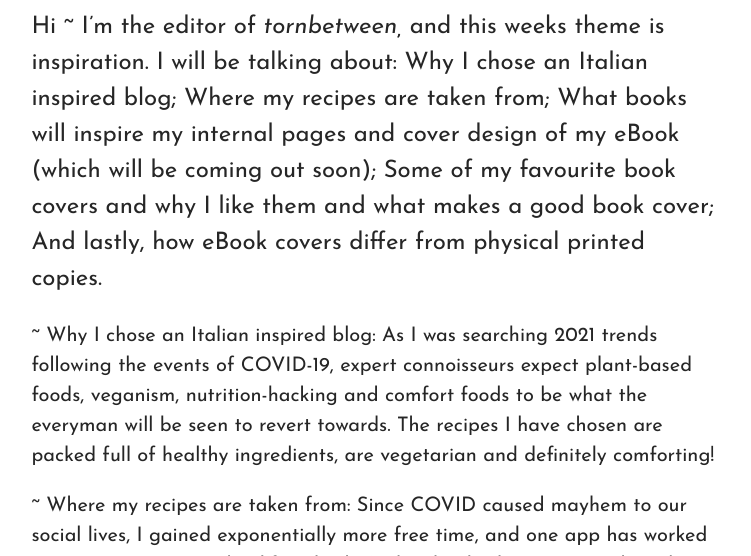
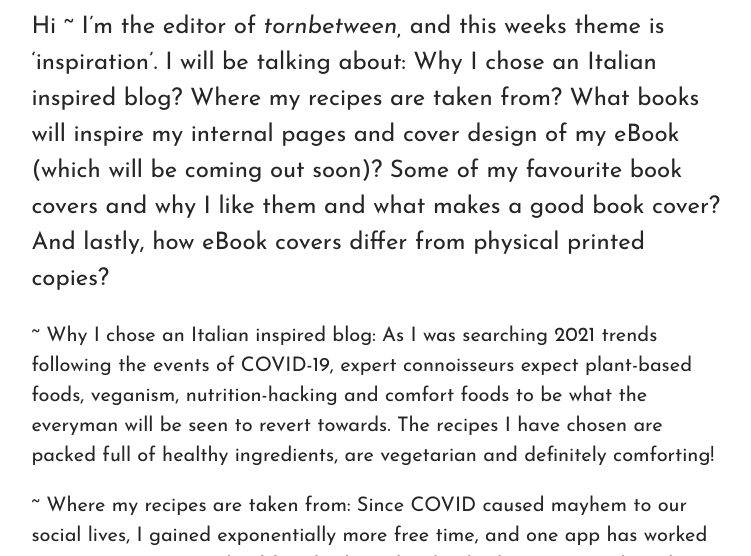
Before and after one commit to Hol1999/Hollyrecipewebsite, a Jekyll site: the page built from _posts/2021-02-06-first-diary-entry-inspiration.md, in a window 1280 px wide and 900 px high, cut to the strip 344-900 px from the top of the window. Shown: the whole strip, without its empty margins (263-1014 px from the left). Built offline with Jekyll 4.4.1, drawn with Linux system fonts in a browser that asks for light colours; some web fonts are replaced.

Commit message:
Update Post “2021-02-06-first-diary-entry-inspiration”

```diff
--- a/_posts/2021-02-06-first-diary-entry-inspiration.md
+++ b/_posts/2021-02-06-first-diary-entry-inspiration.md
@@ -9,7 +9,7 @@ comments: false
 tags:
   - ""
 ---
-Hi ~ I'm the editor of *tornbetween,* and this weeks theme is inspiration. I will be talking about: Why I chose an Italian inspired blog; Where my recipes are taken from; What books will inspire my internal pages and cover design of my eBook (which will be coming out soon); Some of my favourite book covers and why I like them and what makes a good book cover; And lastly, how eBook covers differ from physical printed copies.
+Hi ~ I'm the editor of *tornbetween,* and this weeks theme is 'inspiration'. I will be talking about: Why I chose an Italian inspired blog? Where my recipes are taken from? What books will inspire my internal pages and cover design of my eBook (which will be coming out soon)? Some of my favourite book covers and why I like them and what makes a good book cover? And lastly, how eBook covers differ from physical printed copies?
 
 ~ Why I chose an Italian inspired blog: As I was searching 2021 trends following the events of COVID-19, expert connoisseurs expect plant-based foods, veganism, nutrition-hacking and comfort foods to be what the everyman will be seen to revert towards. The recipes I have chosen are packed full of healthy ingredients, are vegetarian and definitely comforting!
 
```
